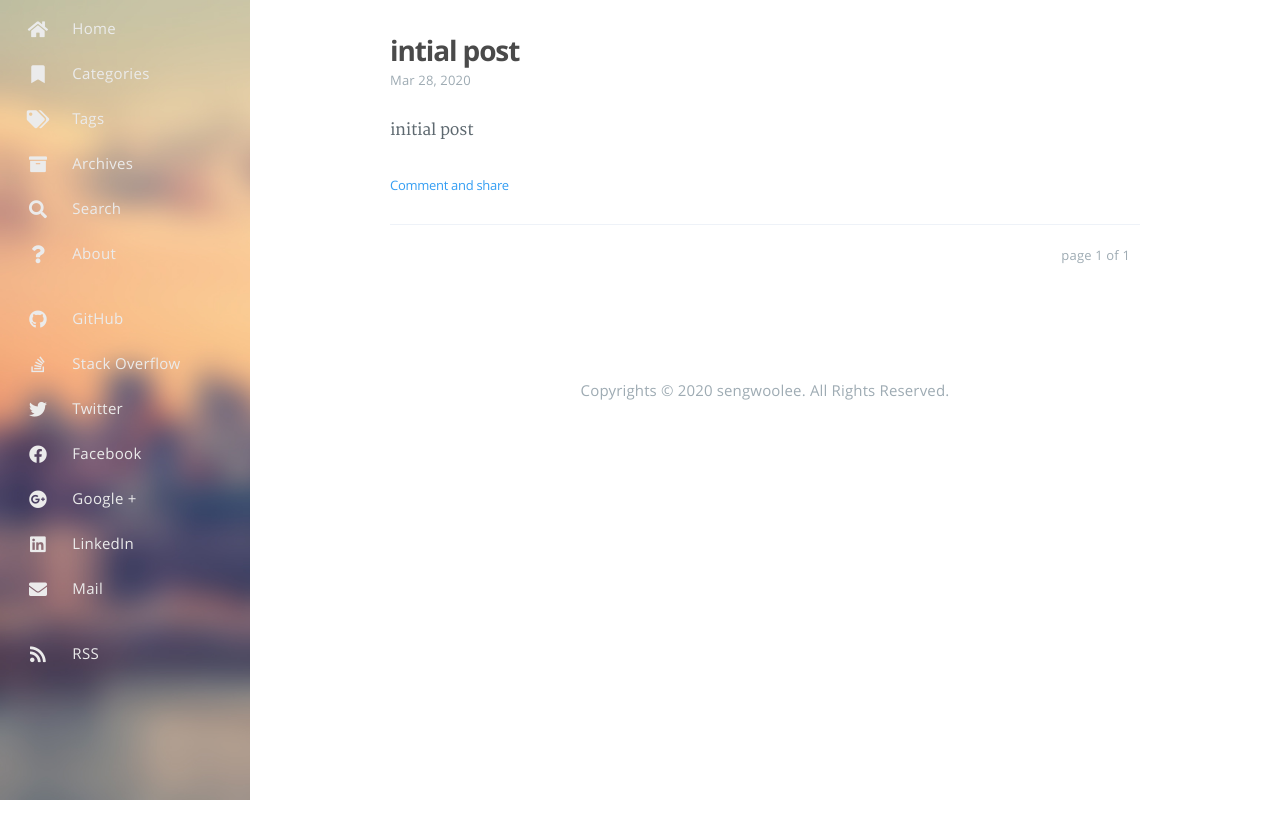
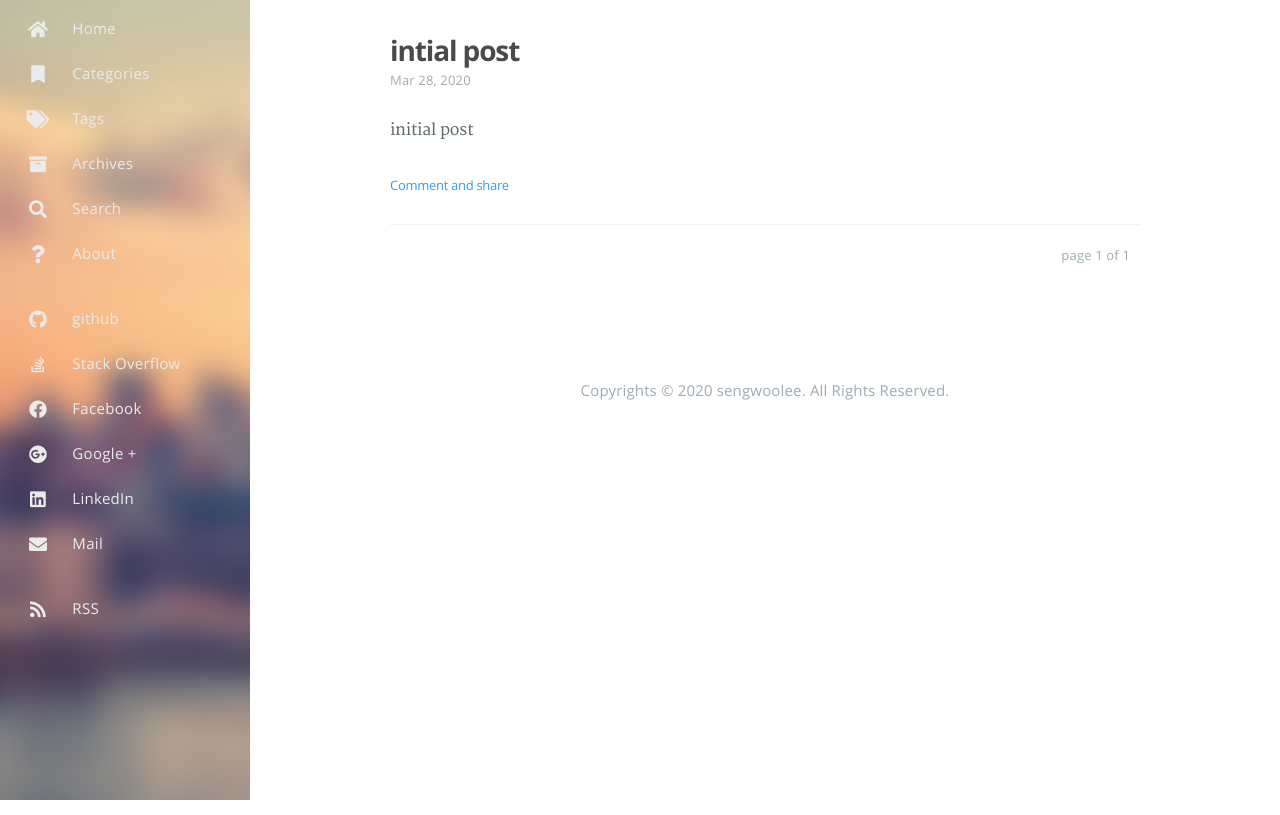
Before and after one commit to sengwoolee/sengwoolee.github.io, a plain HTML site: page index.html in a window 1280 px wide. Drawn offline with Linux system fonts and the light colour scheme.

Commit message:
Site updated: 2020-03-28 00:32:07

```diff
--- a/index.html
+++ b/index.html
@@ -11,7 +11,7 @@
 
 
 
-    <script type="application/ld+json">{"@context":"http://schema.org","@type":"Website","@id":"http://yoursite.com","author":{"@type":"Person","name":"sengwoolee","sameAs":["https://github.com/","http://stackoverflow.com/users","https://twitter.com/","https://facebook.com/","https://plus.google.com/","https://www.linkedin.com/profile/","mailto"]},"name":"sengwoolee","description":"sengwoolee's development blog","url":"http://yoursite.com"}</script>
+    <script type="application/ld+json">{"@context":"http://schema.org","@type":"Website","@id":"http://yoursite.com","author":{"@type":"Person","name":"sengwoolee","sameAs":["https://github.com/sengwoolee","http://stackoverflow.com/users","https://facebook.com/","https://plus.google.com/","https://www.linkedin.com/profile/","mailto"]},"name":"sengwoolee","description":"sengwoolee's development blog","url":"http://yoursite.com"}</script>
     <meta name="description" content="sengwoolee&#39;s development blog">
 <meta property="og:type" content="blog">
 <meta property="og:title" content="sengwoolee">
@@ -182,15 +182,15 @@
 
                         <a
                             class="sidebar-button-link "
-                            href="https://github.com/"
+                            href="https://github.com/sengwoolee"
 
                                 target="_blank"
 
                             rel="noopener"
-                            title="GitHub"
+                            title="github"
                         >
                         <i class="sidebar-button-icon fab fa-github" aria-hidden="true"></i>
-                        <span class="sidebar-button-desc">GitHub</span>
+                        <span class="sidebar-button-desc">github</span>
                     </a>
             </li>
 
@@ -207,22 +207,6 @@
                         >
                         <i class="sidebar-button-icon fab fa-stack-overflow" aria-hidden="true"></i>
                         <span class="sidebar-button-desc">Stack Overflow</span>
-                    </a>
-            </li>
-
-                <li class="sidebar-button">
-
-                        <a
-                            class="sidebar-button-link "
-                            href="https://twitter.com/"
-
-                                target="_blank"
-
-                            rel="noopener"
-                            title="Twitter"
-                        >
-                        <i class="sidebar-button-icon fab fa-twitter" aria-hidden="true"></i>
-                        <span class="sidebar-button-desc">Twitter</span>
                     </a>
             </li>
 
```
Also changed, not shown: 2020/03/28/inital post/index.html (+4 -20 lines), all-categories/index.html (+4 -20 lines), all-tags/index.html (+4 -20 lines), archives/2020/03/index.html (+3 -19 lines), archives/2020/index.html (+3 -19 lines), archives/index.html (+3 -19 lines).
